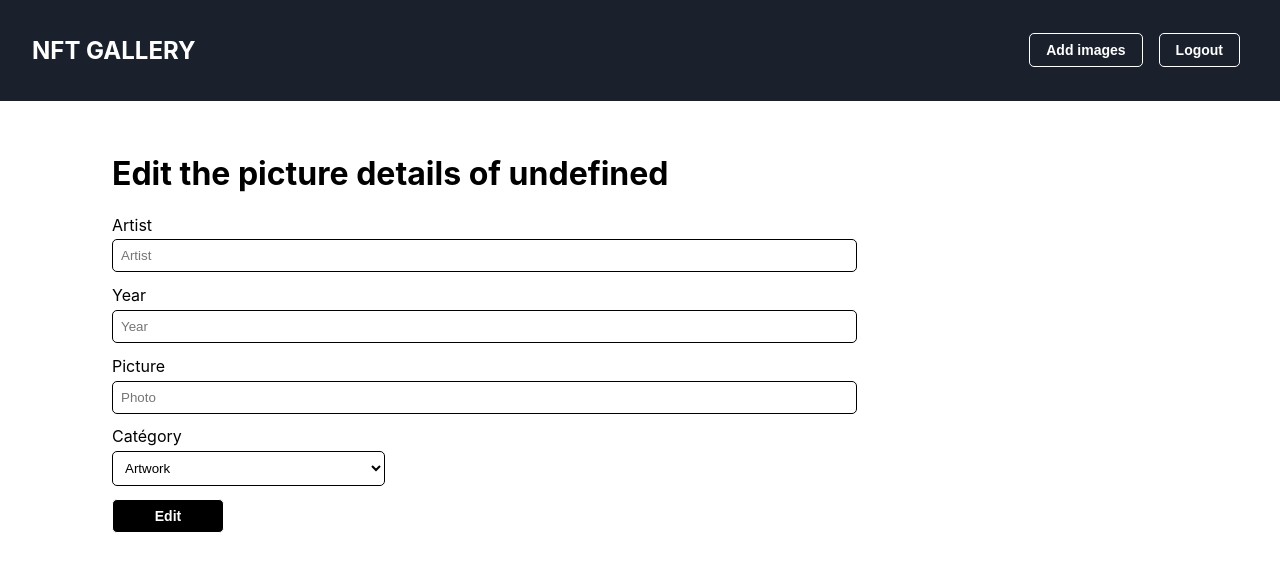
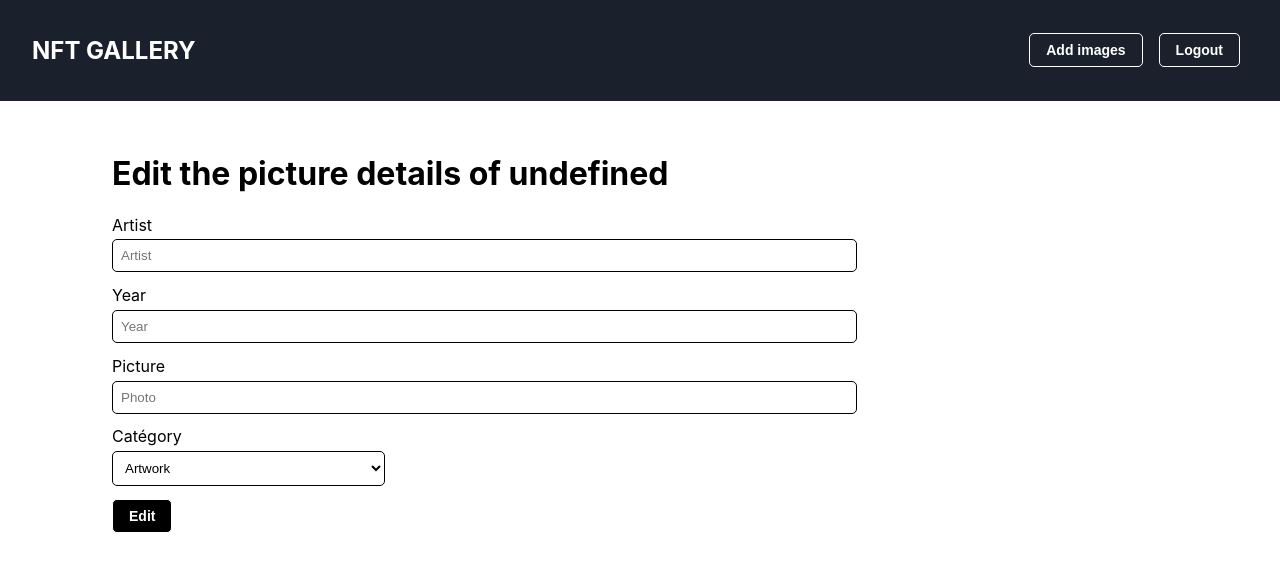
Before and after one commit to Aurel-GitHub/Image-Gallery-React-App, a React (Create React App) app: page /picture-detail/1 in a window 1280 px wide. Shown: the top 572 px of the page. Built offline with nearby package versions, Linux system fonts and the light colour scheme; no server answers; sample sign-in values are in the browser's storage.

Commit message:
add btnSection in form pictures

```diff
--- a/src/Assets/Styles/Global/Button.css
+++ b/src/Assets/Styles/Global/Button.css
@@ -58,7 +58,7 @@
   color: white;
   max-width: 7rem;
 }
-.btnbtnAlert:hover {
+.btnAlert:hover {
   transition: 0.5s;
   background-color: white;
   color: red !important;
--- a/src/Components/Forms/Pictures/FormPictures.tsx
+++ b/src/Components/Forms/Pictures/FormPictures.tsx
@@ -100,6 +100,7 @@ export default function FormPictures({ isEdit, picture }: IFormPictures): JSX.El
           </select>
 
           {errorMessage && <small className={styles.textDanger}>{errorMessage}</small>}
+          <div>
             <button type='submit' className='btnSecondary'>
               {formLabels.label}
             </button>
@@ -109,6 +110,7 @@ export default function FormPictures({ isEdit, picture }: IFormPictures): JSX.El
               </button>
             )}
           </div>
+        </div>
       </form>
     </>
   );
```
Also changed, not shown: db.json (line endings or trailing spaces). Lines whose indentation alone changed are shown as unchanged.
